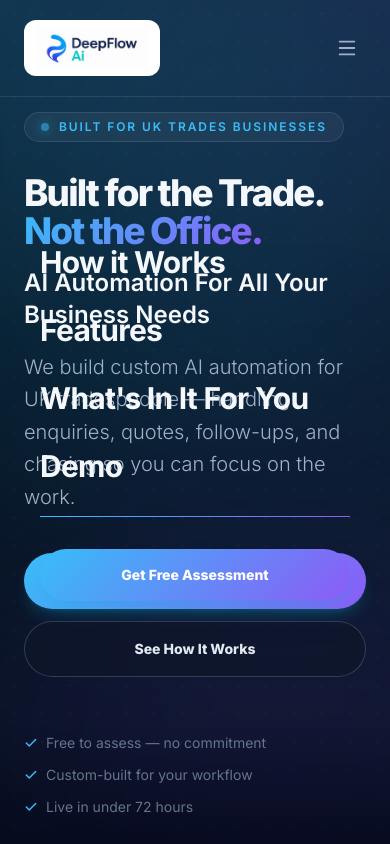
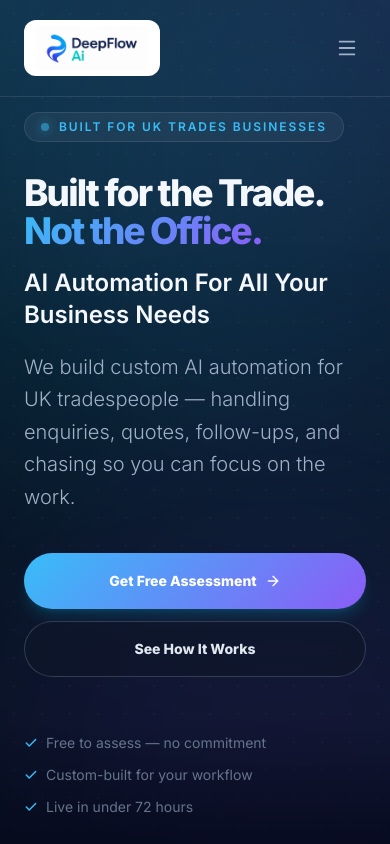
Before and after one commit to colinc-deepflow/marketing-website, a React (Vite) app: page / in a window 390 px wide. Shown: the top 844 px of the page. Built offline with nearby package versions, Linux system fonts and the light colour scheme.

Commit message:
Fix mobile nav: add invisible class to fully hide overlay when closed

```diff
--- a/components/Navigation.tsx
+++ b/components/Navigation.tsx
@@ -101,7 +101,7 @@ export const Navigation: React.FC<NavigationProps> = ({ isSubPage = false, onNav
 
       {/* Mobile Menu */}
       <div className={`fixed inset-0 z-40 bg-slate-950 md:hidden transition-all duration-500 ${
-        isMobileMenuOpen ? 'opacity-100 pointer-events-auto' : 'opacity-0 pointer-events-none'
+        isMobileMenuOpen ? 'opacity-100 pointer-events-auto visible' : 'opacity-0 pointer-events-none invisible'
       }`}>
         <div className="flex flex-col gap-8 h-full justify-center px-10">
           {isSubPage ? (
```
Also changed, not shown: 2 other files (tests, documents, lock files or other folders).
